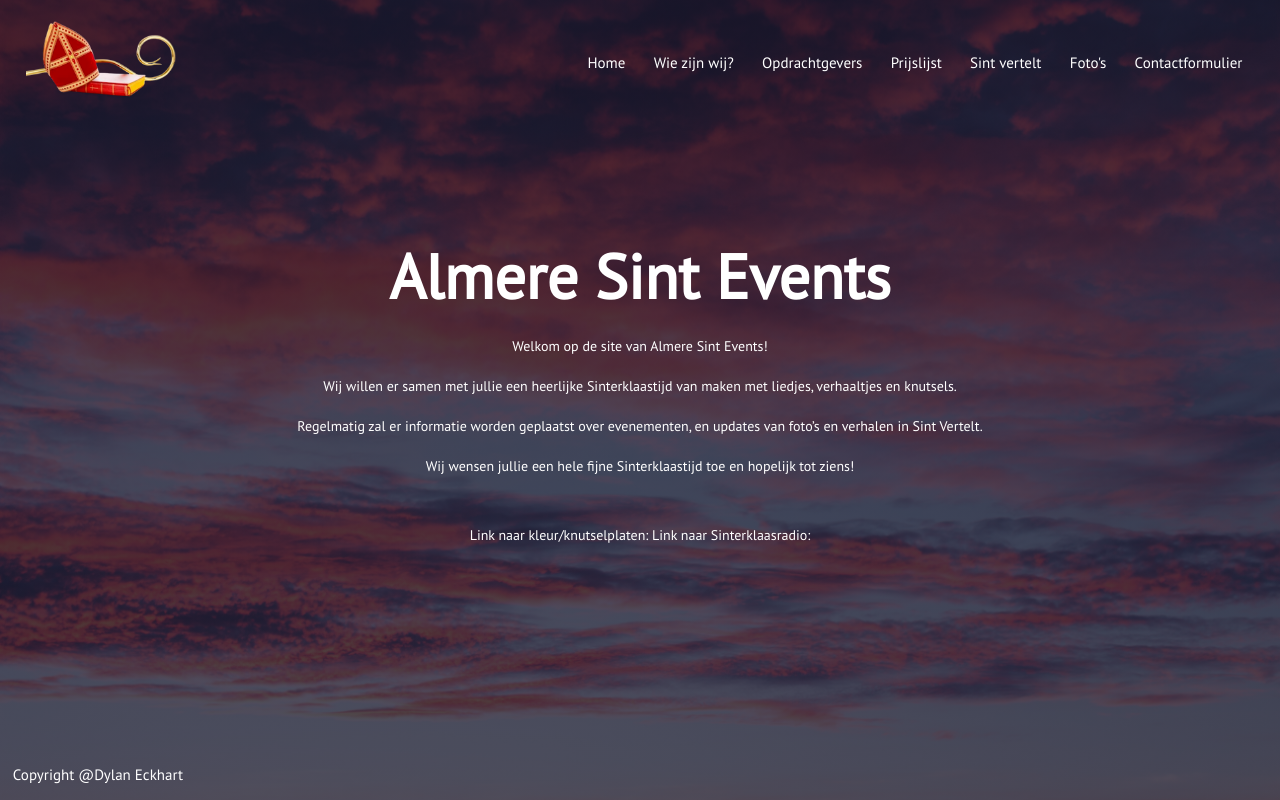
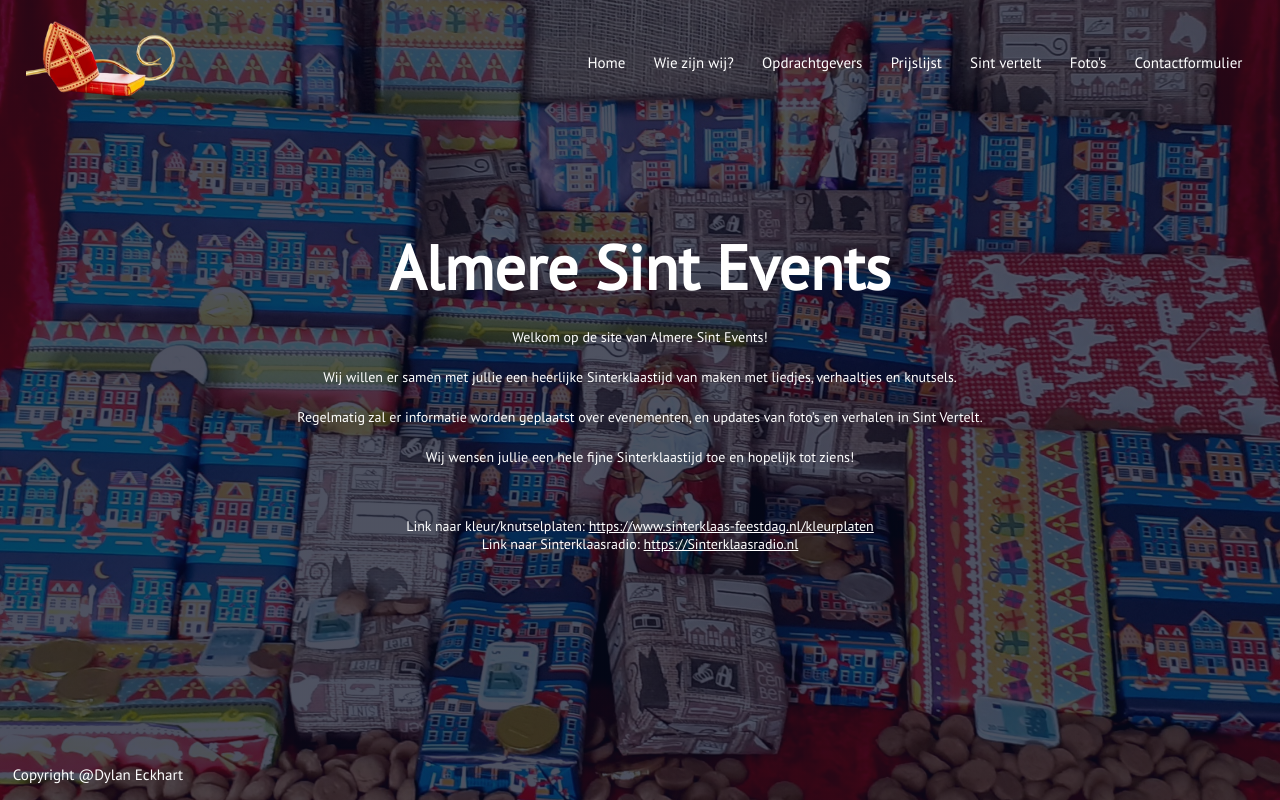
Before and after one commit to DylanEckhart/Sinterklaas-Website, a PHP site: page / in a window 1280 px wide. Run offline with PHP 8.4, Linux system fonts and the light colour scheme.

Commit message:
Version 1.26: Changed background for all pages

```diff
--- a/Contactformulier/contactformulier.php
+++ b/Contactformulier/contactformulier.php
@@ -8,7 +8,7 @@
     <link rel="stylesheet" type="text/css" href="../Contactformulier/formulier.css">
     <link href="https://fonts.googleapis.com/css2?family=PT+Sans&display=swap" rel="stylesheet">
     <link href="https://stackpath.bootstrapcdn.com/font-awesome/4.7.0/css/font-awesome.min.css" rel="stylesheet">
-    <link href="../IMG/logo.png" type="image/icon" rel="icon">
+    <link href="../IMG/logo.jpg" type="image/icon" rel="icon">
 </head>
 <style>
 
@@ -16,7 +16,7 @@
 <body>
 <section class="header">
     <nav>
-        <img src="../IMG/logo.png" alt="logo">
+        <img src="../IMG/logo.jpg" alt="logo">
         <div class="nav-links" id="navLinks">
             <i class="fa fa-times" onclick="hideMenu()"></i>
             <ul>
--- a/Foto's/fotos.html
+++ b/Foto's/fotos.html
@@ -8,12 +8,12 @@
     <link rel="stylesheet" type="text/css" href="slideshow.css">
     <link href="https://fonts.googleapis.com/css2?family=PT+Sans&display=swap" rel="stylesheet">
     <link href="https://stackpath.bootstrapcdn.com/font-awesome/4.7.0/css/font-awesome.min.css" rel="stylesheet">
-    <link href="../IMG/logo.png" type="image/icon" rel="icon">
+    <link href="../IMG/logo.jpg" type="image/icon" rel="icon">
 </head>
 <body>
 <section class="header">
     <nav>
-        <img src="../IMG/logo.png" alt="logo">
+        <img src="../IMG/logo.jpg" alt="logo">
         <div class="nav-links" id="navLinks">
             <i class="fa fa-times" onclick="hideMenu()"></i>
             <ul>
--- a/Opdrachtgevers/opdrachtgevers.html
+++ b/Opdrachtgevers/opdrachtgevers.html
@@ -7,7 +7,7 @@
     <link rel="stylesheet" type="text/css" href="../style.css">
     <link href="https://fonts.googleapis.com/css2?family=PT+Sans&display=swap" rel="stylesheet">
     <link href="https://stackpath.bootstrapcdn.com/font-awesome/4.7.0/css/font-awesome.min.css" rel="stylesheet">
-    <link href="../IMG/logo.png" type="image/icon" rel="icon">
+    <link href="../IMG/logo.jpg" type="image/icon" rel="icon">
 </head>
 <style>
     span {
@@ -18,7 +18,7 @@
 <body>
 <section class="header">
     <nav>
-        <img src="../IMG/logo.png" alt="logo">
+        <img src="../IMG/logo.jpg" alt="logo">
         <div class="nav-links" id="navLinks">
             <i class="fa fa-times" onclick="hideMenu()"></i>
             <ul>
--- a/Prijslijst/prijslijst.html
+++ b/Prijslijst/prijslijst.html
@@ -7,7 +7,7 @@
     <link rel="stylesheet" type="text/css" href="../style.css">
     <link href="https://fonts.googleapis.com/css2?family=PT+Sans&display=swap" rel="stylesheet">
     <link href="https://stackpath.bootstrapcdn.com/font-awesome/4.7.0/css/font-awesome.min.css" rel="stylesheet">
-    <link href="../IMG/logo.png" type="image/icon" rel="icon">
+    <link href="../IMG/logo.jpg" type="image/icon" rel="icon">
 </head>
 <style>
     span {
@@ -18,7 +18,7 @@
 <body>
 <section class="header">
     <nav>
-        <img src="../IMG/logo.png" alt="logo">
+        <img src="../IMG/logo.jpg" alt="logo">
         <div class="nav-links" id="navLinks">
             <i class="fa fa-times" onclick="hideMenu()"></i>
             <ul>
--- a/Sint Vertelt/sint_vertelt.html
+++ b/Sint Vertelt/sint_vertelt.html
@@ -7,12 +7,12 @@
     <link rel="stylesheet" type="text/css" href="../style.css">
     <link href="https://fonts.googleapis.com/css2?family=PT+Sans&display=swap" rel="stylesheet">
     <link href="https://stackpath.bootstrapcdn.com/font-awesome/4.7.0/css/font-awesome.min.css" rel="stylesheet">
-    <link href="../IMG/logo.png" type="image/icon" rel="icon">
+    <link href="../IMG/logo.jpg" type="image/icon" rel="icon">
 </head>
 <body>
 <section class="header">
     <nav>
-        <img src="../IMG/logo.png" alt="logo">
+        <img src="../IMG/logo.jpg" alt="logo">
         <div class="nav-links" id="navLinks">
             <i class="fa fa-times" onclick="hideMenu()"></i>
             <ul>
--- a/Wie zijn wij?/wie_zijn_wij.html
+++ b/Wie zijn wij?/wie_zijn_wij.html
@@ -7,7 +7,7 @@
     <link rel="stylesheet" type="text/css" href="../style.css">
     <link href="https://fonts.googleapis.com/css2?family=PT+Sans&display=swap" rel="stylesheet">
     <link href="https://stackpath.bootstrapcdn.com/font-awesome/4.7.0/css/font-awesome.min.css" rel="stylesheet">
-    <link href="../IMG/logo.png" type="image/icon" rel="icon">
+    <link href="../IMG/logo.jpg" type="image/icon" rel="icon">
 </head>
 <style>
     span {
@@ -37,7 +37,7 @@
 <body>
 <section class="header">
     <nav>
-        <img src="../IMG/logo.png" alt="logo">
+        <img src="../IMG/logo.jpg" alt="logo">
         <div class="nav-links" id="navLinks">
             <i class="fa fa-times" onclick="hideMenu()"></i>
             <ul>
--- a/index.html
+++ b/index.html
@@ -6,8 +6,8 @@
     <title>Home | Sinterklaas Almere</title>
     <link rel="stylesheet" type="text/css" href="style.css">
     <link href="https://fonts.googleapis.com/css2?family=PT+Sans&display=swap" rel="stylesheet">
-    <link href="https://stackpath.bootstrapcdn.com/font-awesome/4.7.0/css/font-awesome.min.css" rel="stylesheet">
-    <link href="IMG/logo.png" type="image/icon" rel="icon">
+    <link href="https://stackpath.bootstrapcdn.com/font-awesome/4.7.0/css/font-awesome.min.css?" rel="stylesheet">
+    <link href="IMG/logo.jpg" type="image/icon" rel="icon">
 </head>
 <style>
     span {
@@ -18,11 +18,14 @@
     .text-box {
         margin-top: 10px;
     }
+    a {
+        color: white;
+    }
 </style>
 <body scroll="no" style="overflow: hidden">
 <section class="header">
     <nav>
-        <img src="IMG/logo.png" alt="logo">
+        <img src="IMG/logo.jpg" alt="logo">
         <div class="nav-links" id="navLinks">
             <i class="fa fa-times" onclick="hideMenu()"></i>
             <ul>
@@ -46,9 +49,8 @@
             Wij wensen jullie een hele fijne Sinterklaastijd toe en hopelijk tot ziens!
         </span></p>
         <p>
-            Link naar kleur/knutselplaten: <a href="https://www.sinterklaas-feestdag.nl/kleurplaten"></a>
-            Link naar Sinterklaasradio: <a href="https://Sinterklaasradio.nl"></a>
-
+            Link naar kleur/knutselplaten: <a href="https://www.sinterklaas-feestdag.nl/kleurplaten">https://www.sinterklaas-feestdag.nl/kleurplaten</a><br>
+            Link naar Sinterklaasradio: <a href="https://Sinterklaasradio.nl">https://Sinterklaasradio.nl</a>
         </p>
     </div>
     <p class="copyright" id="copyrightTag">Copyright @Dylan Eckhart</p>
--- a/style.css
+++ b/style.css
@@ -8,7 +8,7 @@
 .header {
     min-height: 100vh;
     width: 100%;
-    background-image: linear-gradient(rgba(4,9,30,0.7),rgba(4,9,30,0.7)),url("IMG/diego-ph-BCuxVP5WEsU-unsplash.jpg");
+    background-image: linear-gradient(rgba(4,9,30,0.7),rgba(4,9,30,0.7)),url("IMG/background_website.jpg");
     background-position: center;
     background-size: cover;
     position: relative;
```
Also changed, not shown: IMG/background_website.jpg (added), IMG/logo.jpg (renamed from IMG/logo.png).
